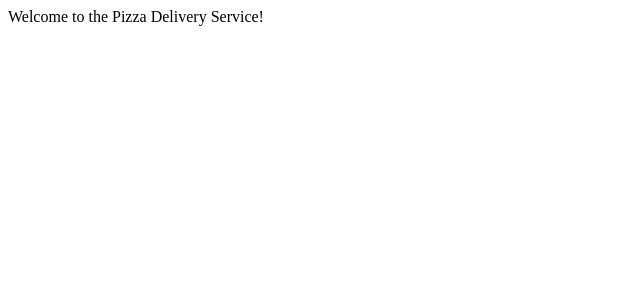
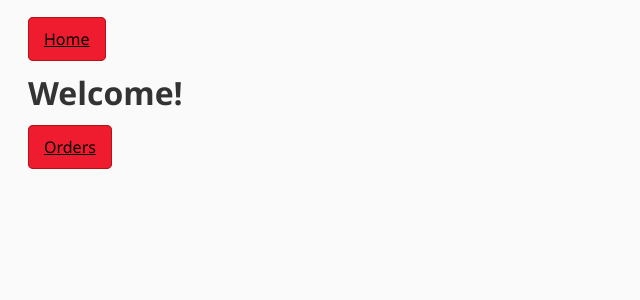
Before and after one commit to joshgervais/joshgervais-256A02, a Flask app: page / in a window 1280 px wide. Shown: the top 300 px of the page, without its empty margins (0-640 px from the left). Run offline with Flask 3, Linux system fonts and the light colour scheme.

Commit message:
improved styling

```diff
--- a/app.py
+++ b/app.py
@@ -20,7 +20,7 @@ app.config['SECRET_KEY'] = 'very_secret_key'
 # Route for home page
 @app.route('/')
 def index():
-    return 'Welcome to the Pizza Delivery Service!'
+    return render_template('home.html', title='Home')
 
 # Route for handling login with form validation and session management
 @app.route('/login', methods=['GET', 'POST'])
--- a/data/users.json
+++ b/data/users.json
@@ -28,5 +28,10 @@
         "email": "josh@boss.com",
         "password": "password",
         "role": "s"
+    },
+    {
+        "email": "josh@gervais.com",
+        "password": "1234",
+        "role": "s"
     }
 ]
--- a/static/style.css
+++ b/static/style.css
@@ -36,6 +36,14 @@ form {
 
 /* Navigation link styling */
 nav a {
+    color: #000000;
+    background-color: #ee1c2e;
+    padding: 10px 15px;
+    border-radius: 5px;
+    border: 1px solid #b31217;
+}
+
+a {
     color: #000000;
     background-color: #ee1c2e;
     padding: 10px 15px;
--- /dev/null
+++ b/templates/home.html
@@ -0,0 +1,16 @@
+<!DOCTYPE html>
+<html lang="en">
+<head>
+    <meta charset="UTF-8">
+    <meta name="viewport" content="width=device-width, initial-scale=1.0">
+    <title>Orders</title>
+    <link rel="stylesheet" href="{{ url_for('static', filename='style.css') }}">
+</head>
+<body>
+    <nav>
+        <a href="{{ url_for('index') }}">Home</a>
+    </nav>
+    <h1>Welcome!</h1>
+    <a href="{{ url_for('orders') }}">Orders</a>
+</body>
+</html>
--- a/templates/orders.html
+++ b/templates/orders.html
@@ -11,7 +11,7 @@
         <a href="{{ url_for('index') }}">Home</a>
     </nav>
     <h1>Order List</h1>
-    <a href="{{ url_for('index') }}">Home</a>
+    <a href="{{ url_for('add_pizza') }}">Add Order</a>
     <div class="order-container">
         {% for order in orders %}
             <div class="order">
```
